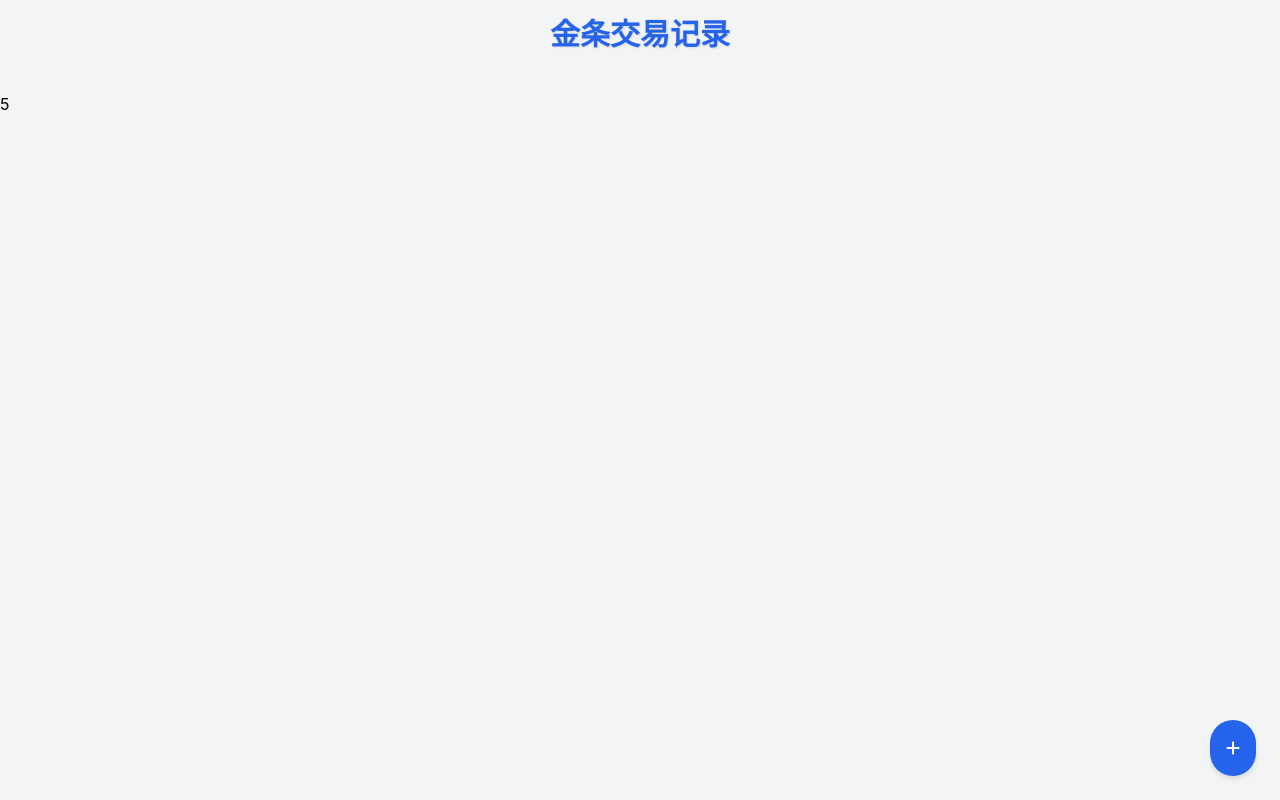
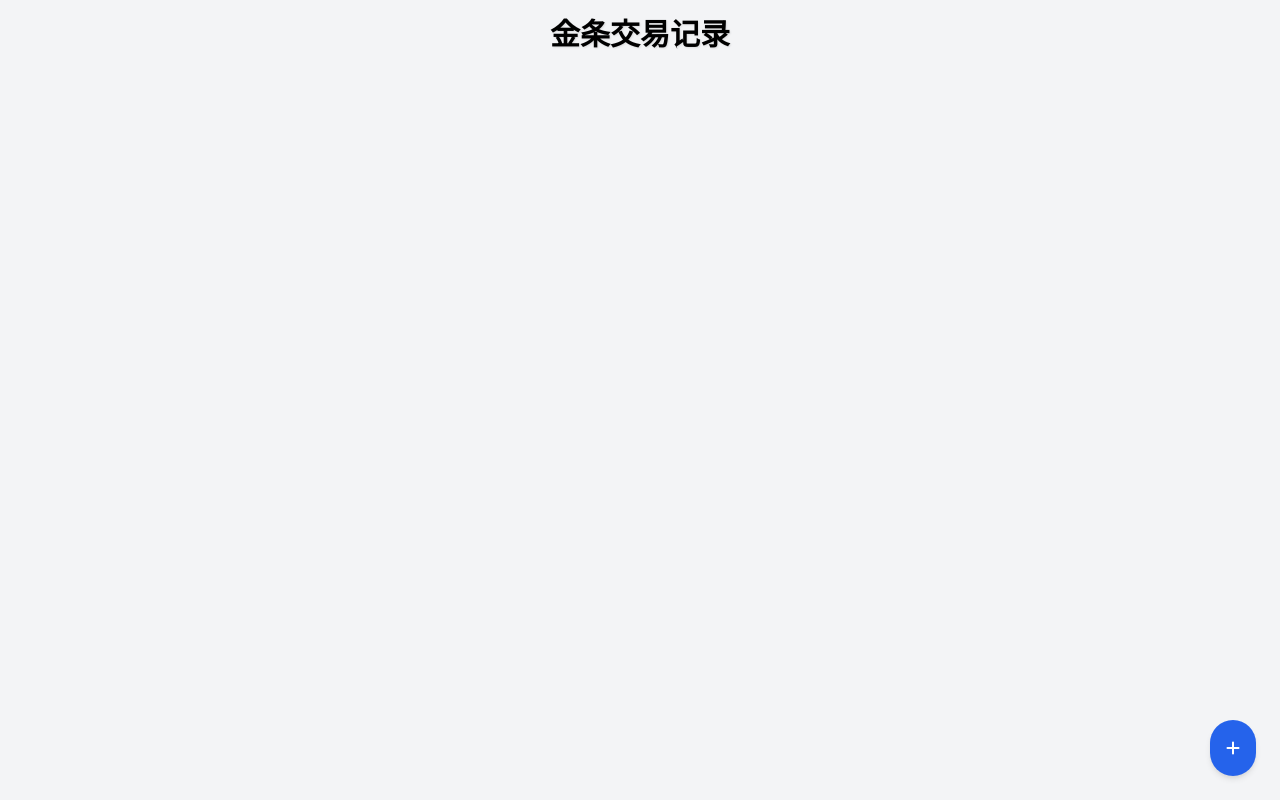
Before and after one commit to xingning0/xnrecord, a plain HTML site: page index.html in a window 1280 px wide. Drawn offline with nearby package versions, Linux system fonts and the light colour scheme.

Commit message:
Update index.html

```diff
--- a/index.html
+++ b/index.html
@@ -22,7 +22,7 @@
 
         /* 标题样式 */
         h1 {
-            color: var(--primary-color);
+            color: black;
             text-shadow: 1px 1px 2px rgba(0, 0, 0, 0.1);
         }
 
@@ -228,4 +228,3 @@
 </body>
 
 </html>
-    5
```
